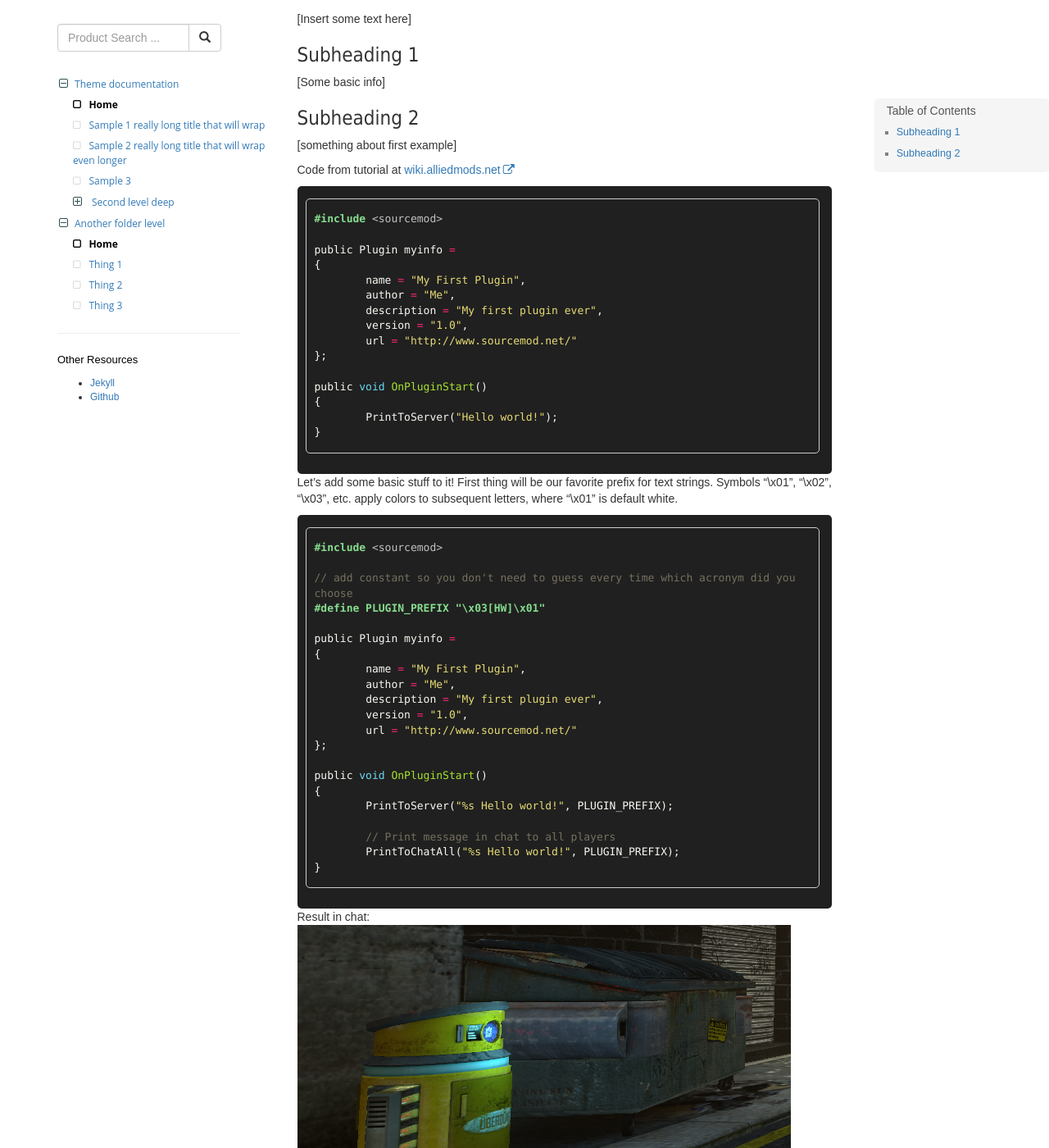
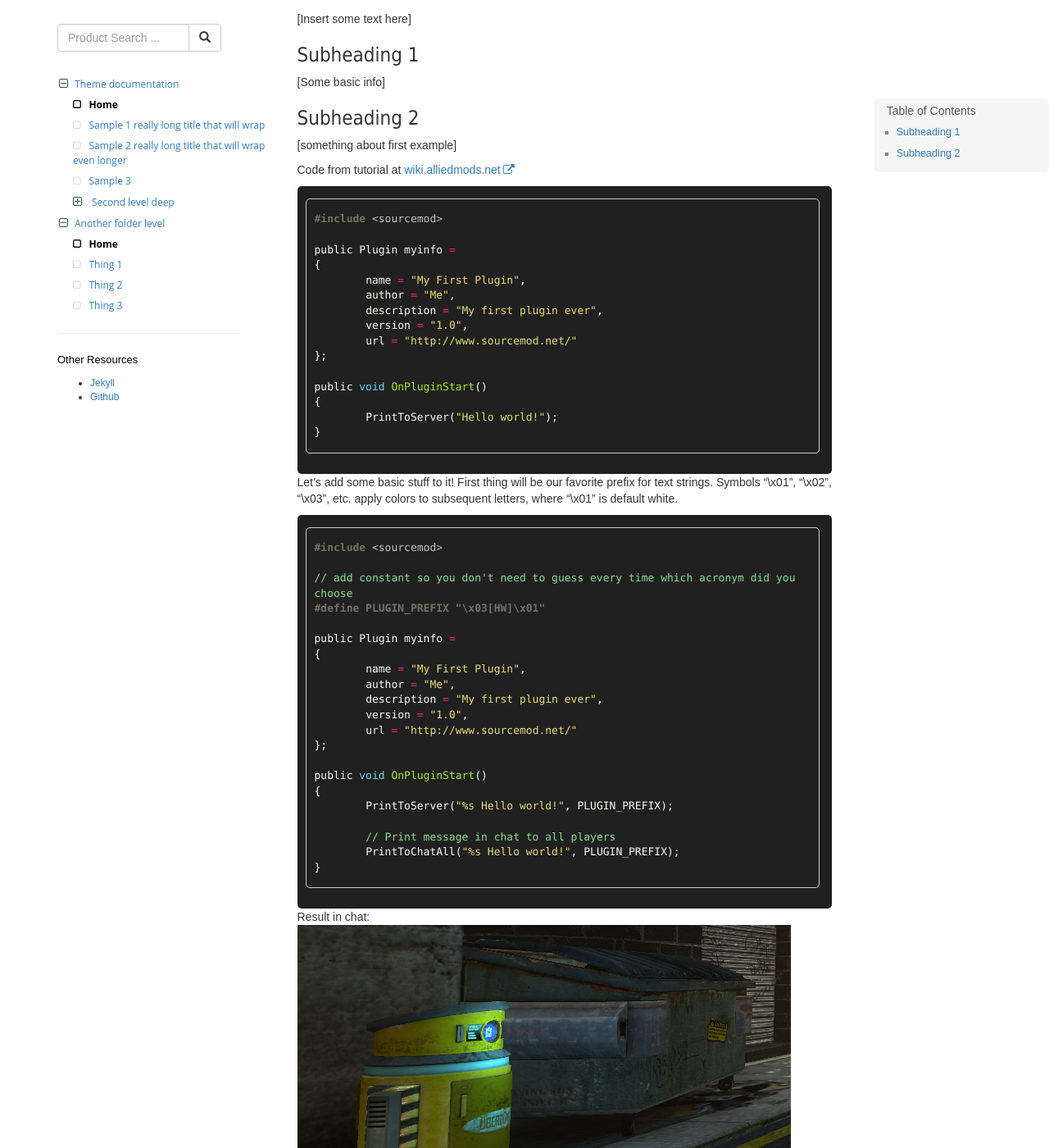
Before and after one commit to DiretideCandy/Blade-Symphony-Plugin-Examples, a Jekyll site: the page built from docs/_docs/index.md, in a window 1280 px wide and 1400 px high, scrolled down 220 px. Shown: the whole window at 82% size. Built offline with Jekyll 4.4.1, drawn with Linux system fonts in a browser that asks for light colours.

Commit message:
Update monokai.css

```diff
--- a/docs/assets/css/monokai.css
+++ b/docs/assets/css/monokai.css
@@ -13,17 +13,17 @@
 
 
 .highlight .hll { background-color: #202020 }
-.highlight .c { color: #75715e } /* Comment */
+.highlight .c { color: #86dd8e } /* Comment */
 .highlight .err { color: #960050; background-color: #1e0010 } /* Error */
 .highlight .k { color: #66d9ef } /* Keyword */
 .highlight .l { color: #ae81ff } /* Literal */
 .highlight .n { color: #f8f8f2 } /* Name */
 .highlight .o { color: #f92672 } /* Operator */
 .highlight .p { color: #f8f8f2 } /* Punctuation */
-.highlight .cm { color: #75715e } /* Comment.Multiline */
-.highlight .cp { color: #86dd8e; font-weight: bold } /* Comment.Preproc */
-.highlight .c1 { color: #75715e } /* Comment.Single */
-.highlight .cs { color: #75715e } /* Comment.Special */
+.highlight .cm { color: #86dd8e } /* Comment.Multiline */
+.highlight .cp { color: #75715e; font-weight: bold } /* Comment.Preproc */
+.highlight .c1 { color: #86dd8e } /* Comment.Single */
+.highlight .cs { color: #86dd8e } /* Comment.Special */
 .highlight .ge { font-style: italic } /* Generic.Emph */
 .highlight .gs { font-weight: bold } /* Generic.Strong */
 .highlight .kc { color: #66d9ef } /* Keyword.Constant */
@@ -73,6 +73,6 @@
 .highlight .il { color: #ae81ff } /* Literal.Number.Integer.Long */
 
 .highlight .gh { } /* Generic Heading & Diff Header */
-.highlight .gu { color: #75715e; } /* Generic.Subheading & Diff Unified/Comment? */
+.highlight .gu { color: #86dd8e; } /* Generic.Subheading & Diff Unified/Comment? */
 .highlight .gd { color: #f92672; } /* Generic.Deleted & Diff Deleted */
 .highlight .gi { color: #a6e22e; } /* Generic.Inserted & Diff Inserted */
```
